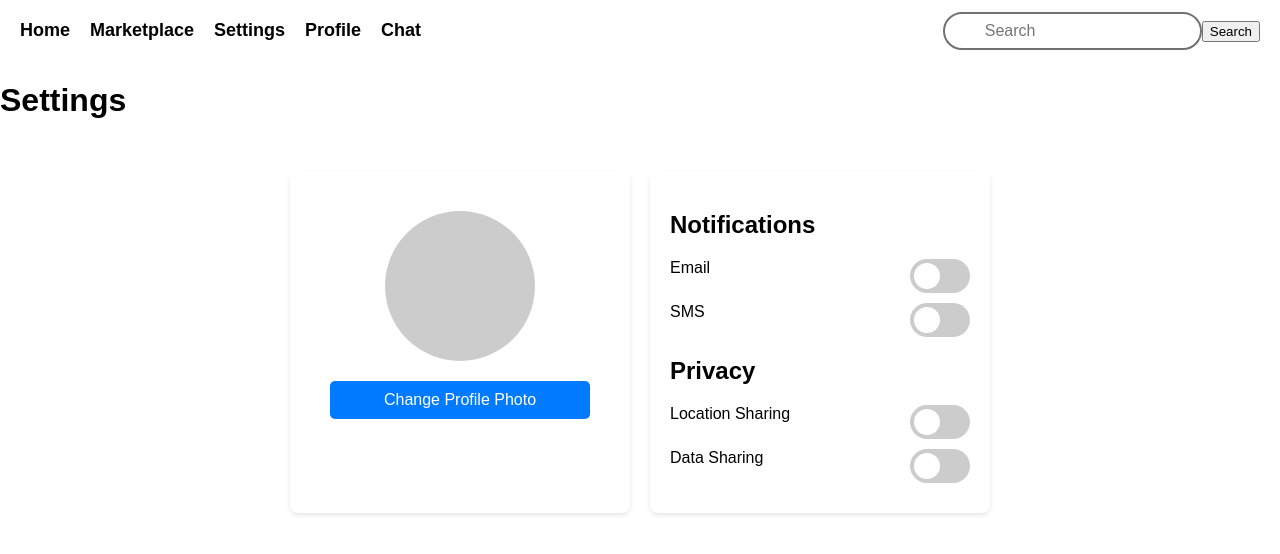
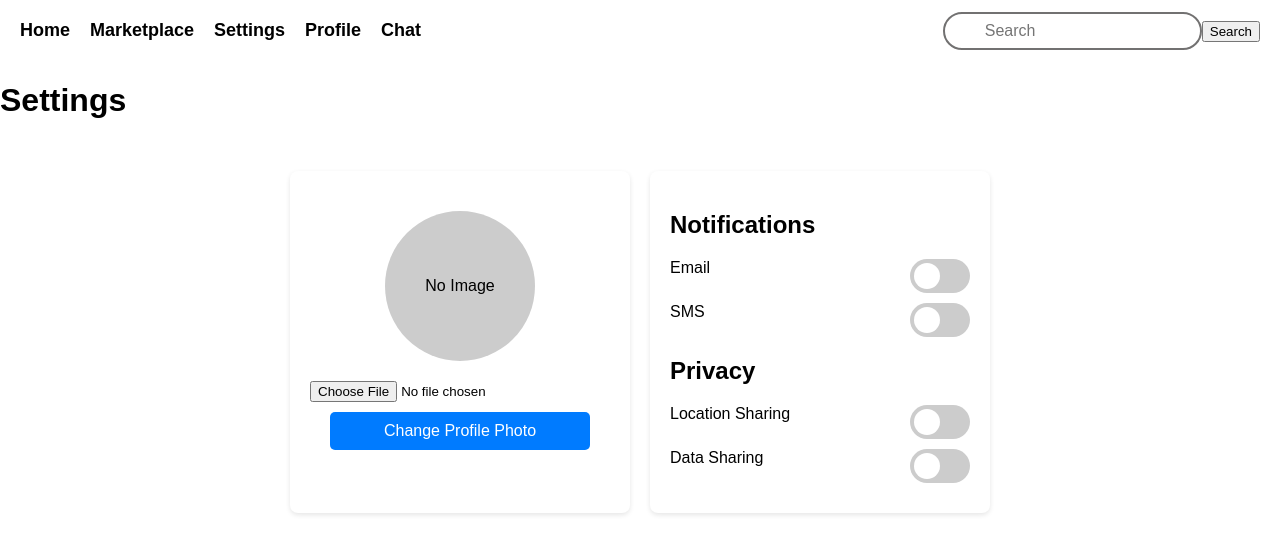
Before and after one commit to kimkc1/IN4MTX124, a React (Create React App) app in the folder campus-connect/: page /settings in a window 1280 px wide. Shown: the top 554 px of the page. Built offline with nearby package versions, Linux system fonts and the light colour scheme.

Commit message:
added upload image on settings and Browse Items works from home page

```diff
--- a/campus-connect/src/pages/home/Home.jsx
+++ b/campus-connect/src/pages/home/Home.jsx
@@ -1,6 +1,7 @@
 import React from 'react';
+import { Link } from 'react-router-dom';
 import Navbar from '../../components/navbar/Navbar';
-import './Home.css'
+import './Home.css';
 
 function HomePage() {
   return (
@@ -9,9 +10,9 @@ function HomePage() {
       <main>
         <section className="new-items">
           <h2>New Items</h2>
-            <a href="../marketplace/marketplace.html" className="button-link">
+          <Link to="/marketplace" className="button-link">
             <button>Browse Items</button>
-            </a>
+          </Link>
         </section>
 
         <section className="my-saved">
--- a/campus-connect/src/pages/settings/Settings.css
+++ b/campus-connect/src/pages/settings/Settings.css
@@ -49,6 +49,16 @@ body {
     background-color: #ccc;
     border-radius: 50%;
     margin: 20px auto;
+    display: flex;
+    justify-content: center;
+    align-items: center;
+    overflow: hidden;
+}
+
+.profile-photo {
+    width: 100%;
+    height: 100%;
+    object-fit: cover;
 }
 
 .settings-button {
@@ -84,7 +94,6 @@ body {
     border-radius: 34px;
 }
 
-
 .slider:before {
     position: absolute;
     content: "";
@@ -96,6 +105,7 @@ body {
     transition: .4s;
     border-radius: 50%;
 }
+
 .switch input {
     opacity: 0;
     position: absolute;
@@ -114,11 +124,13 @@ input:focus + .slider {
 input:checked + .slider:before {
     transform: translateX(26px);
 }
+
 embed {
     width: 100%;
     height: 100px;
     border: none;
 }
+
 body {
-  background-color: white;
+    background-color: white;
 }
--- a/campus-connect/src/pages/settings/Settings.jsx
+++ b/campus-connect/src/pages/settings/Settings.jsx
@@ -1,16 +1,46 @@
-import React from 'react';
+import React, { useState } from 'react';
 import Navbar from '../../components/navbar/Navbar';
 import './Settings.css';
 
 function Settings() {
+    const [profileImg, setProfileImg] = useState(null);
+
+    const handleProfilePicChange = (e) => {
+        const file = e.target.files[0];
+        if (file) {
+            const reader = new FileReader();
+            reader.onloadend = () => {
+                setProfileImg(reader.result);
+            };
+            reader.readAsDataURL(file);
+        }
+    };
+
     return (
         <div>
             <Navbar />
             <h1 style={{ textAlign: 'left' }}>Settings</h1>
             <div className="settings-container">
                 <div className="profile-card">
-                    <div className="profile-img"></div>
-                    <button className='settings-button'>Change Profile Photo</button>
+                    <div className="profile-img">
+                        {profileImg ? (
+                            <img src={profileImg} alt="Profile" className="profile-photo" />
+                        ) : (
+                            <div className="default-img">No Image</div>
+                        )}
+                    </div>
+                    <input
+                        type="file"
+                        accept="image/*"
+                        onChange={handleProfilePicChange}
+                        className="file-input"
+                    />
+                    <button
+                        className="settings-button"
+                        onClick={() => document.querySelector('.file-input').click()}
+                    >
+                        Change Profile Photo
+                    </button>
                 </div>
                 <div className="settings">
                     <h2>Notifications</h2>
@@ -43,4 +73,5 @@ function Settings() {
         </div>
     );
 }
+
 export default Settings;
```
Lines whose indentation alone changed are shown as unchanged.
